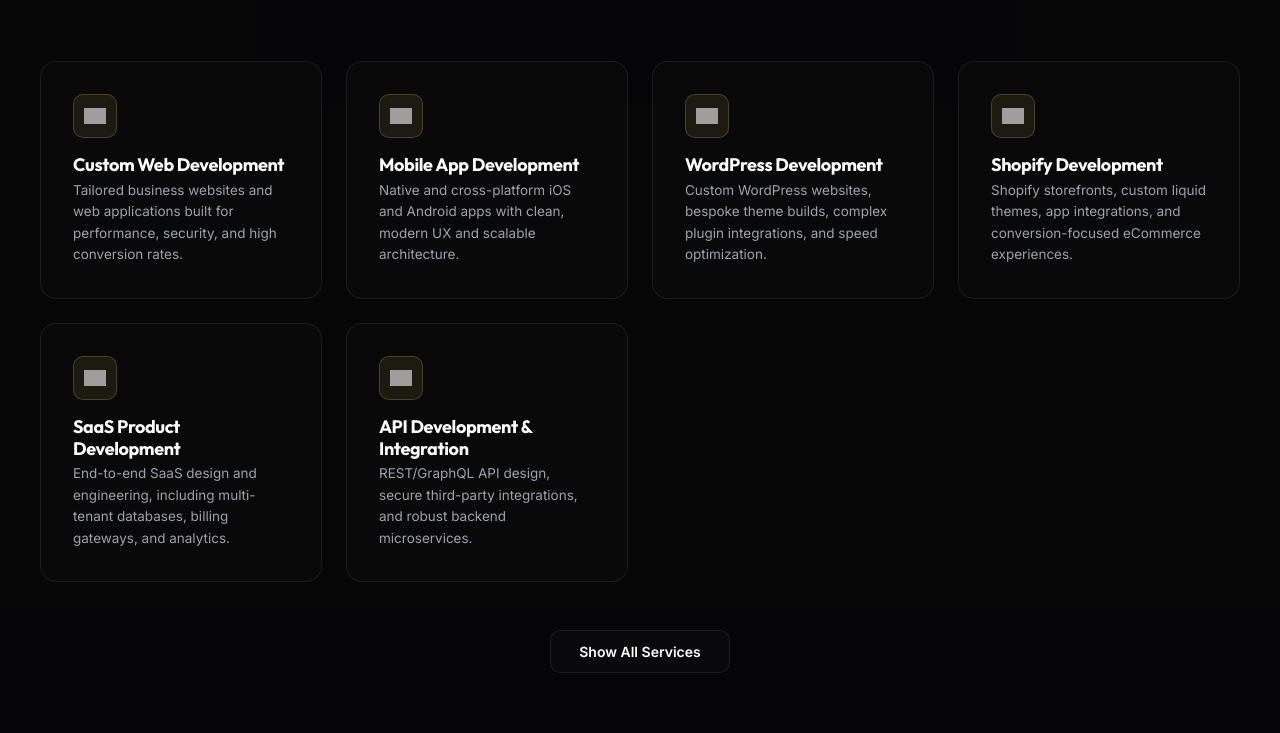
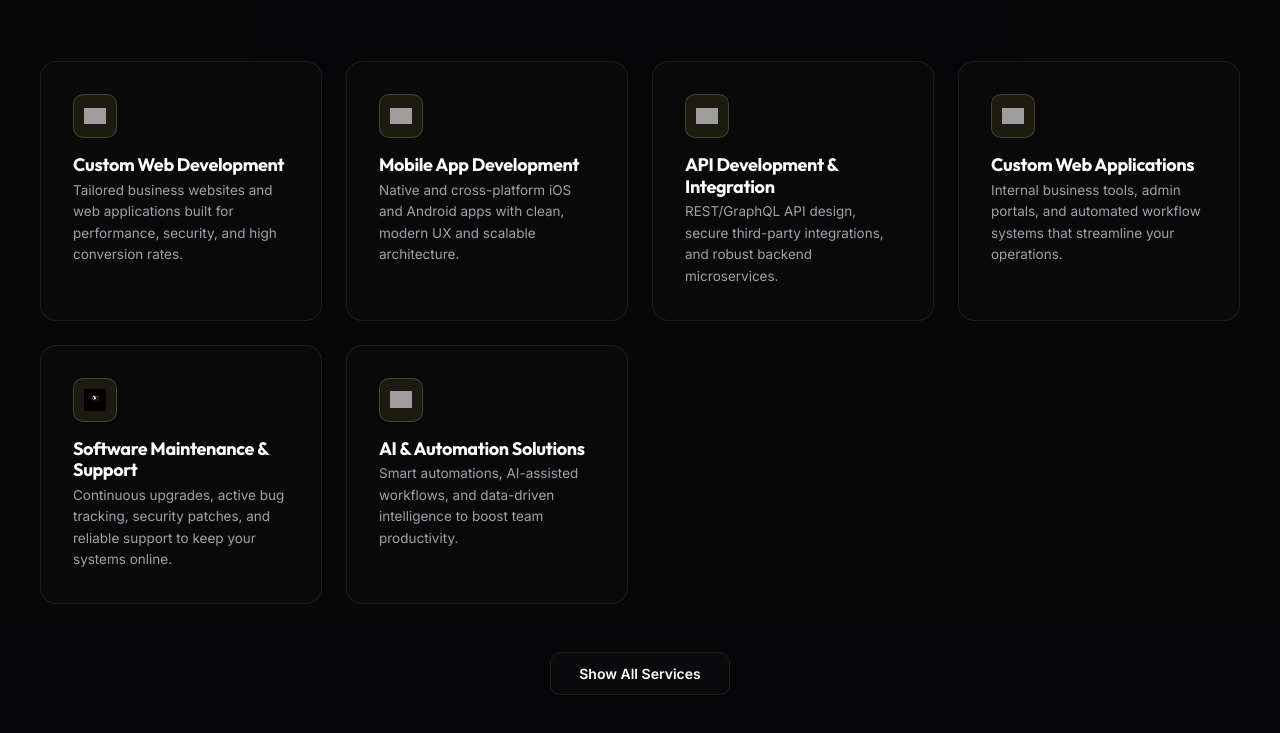
Before and after one commit to navrivon/navrivon.github.io, a plain HTML site: page index.html in a window 1280 px wide. Shown: the part 2944-3677 px from the top of the page. Drawn offline with Linux system fonts and the light colour scheme; grey boxes are pictures that could not be loaded.

Commit message:
Remove deprecated service offerings and clean up index.html references

```diff
--- a/data.json
+++ b/data.json
@@ -82,21 +82,6 @@
       "description": "Native and cross-platform iOS and Android apps with clean, modern UX and scalable architecture."
     },
     {
-      "icon": "https://cdn.simpleicons.org/wordpress/21759B",
-      "title": "WordPress Development",
-      "description": "Custom WordPress websites, bespoke theme builds, complex plugin integrations, and speed optimization."
-    },
-    {
-      "icon": "https://cdn.simpleicons.org/shopify/95BF47",
-      "title": "Shopify Development",
-      "description": "Shopify storefronts, custom liquid themes, app integrations, and conversion-focused eCommerce experiences."
-    },
-    {
-      "icon": "https://cdn.simpleicons.org/saas/FF6B6B",
-      "title": "SaaS Product Development",
-      "description": "End-to-end SaaS design and engineering, including multi-tenant databases, billing gateways, and analytics."
-    },
-    {
       "icon": "https://cdn.simpleicons.org/fastapi/009688",
       "title": "API Development & Integration",
       "description": "REST/GraphQL API design, secure third-party integrations, and robust backend microservices."
@@ -105,16 +90,6 @@
       "icon": "https://cdn.simpleicons.org/react/61DAFB",
       "title": "Custom Web Applications",
       "description": "Internal business tools, admin portals, and automated workflow systems that streamline your operations."
-    },
-    {
-      "icon": "https://cdn.simpleicons.org/figma/F24E1E",
-      "title": "UI/UX Design",
-      "description": "User research, wireframing, high-fidelity prototypes, and polished interfaces that maximize user engagement."
-    },
-    {
-      "icon": "https://cdn.simpleicons.org/vercel/ffffff",
-      "title": "MVP Development",
-      "description": "Rapid MVP delivery to validate your product ideas in market quickly with a clear blueprint for future scaling."
     },
     {
       "icon": "https://cdn.simpleicons.org/sentry/362D59",
--- a/index.html
+++ b/index.html
@@ -439,7 +439,6 @@
             { name: 'Tailwind CSS', icon: 'https://cdn.simpleicons.org/tailwindcss/06B6D4' },
             { name: 'Shopify', icon: 'https://cdn.simpleicons.org/shopify/95BF47' },
             { name: 'WordPress', icon: 'https://cdn.simpleicons.org/wordpress/21759B' },
-            { name: 'OpenAI', icon: 'https://cdn.simpleicons.org/openai/412991' }
         ];
 
         // ===== INITIALIZATION =====
```
